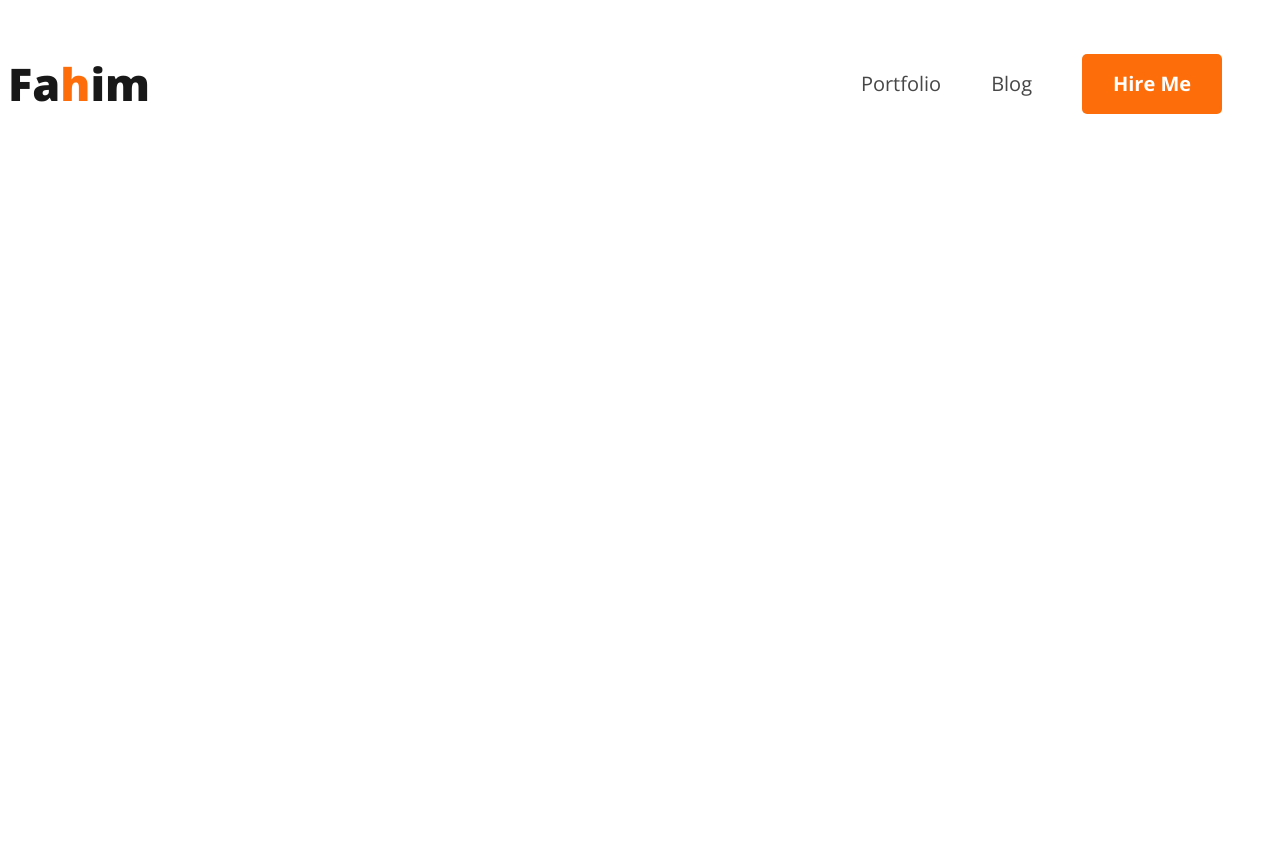
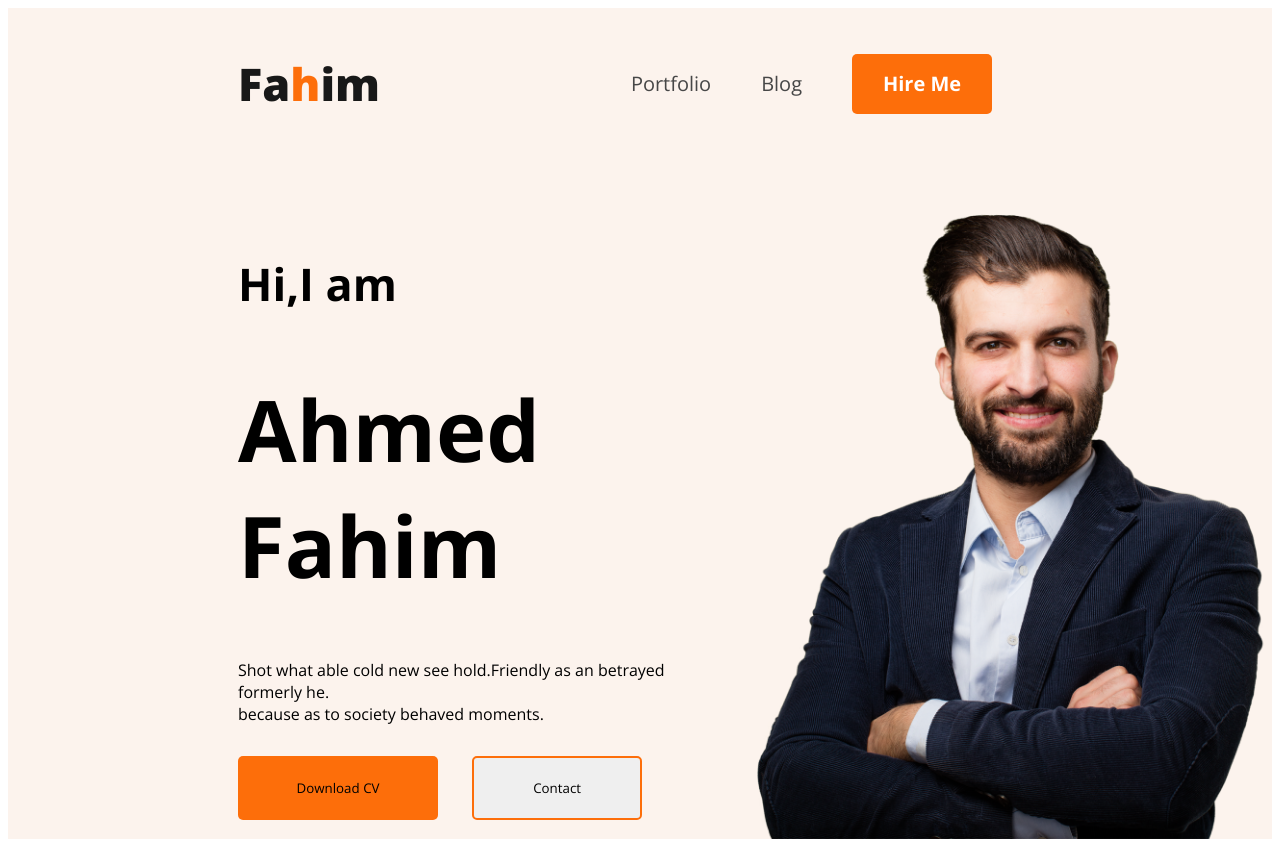
Before and after one commit to dev-ahmedfahim/developer-porfolio-website, a plain HTML site: page index.html in a window 1280 px wide. Before the commit the page ends 800 px from the top, so only its background shows below. Drawn offline with nearby package versions, Linux system fonts and the light colour scheme.

Commit message:
completed header section & added pro-pic

```diff
--- a/index.html
+++ b/index.html
@@ -1,4 +1,5 @@
 <!DOCTYPE html>
+
 <html lang="en">
   <head>
     <meta charset="UTF-8" />
@@ -14,7 +15,7 @@
     <link rel="stylesheet" href="styles/portfolio.css" />
   </head>
   <body>
-    <header>
+    <header class="header">
       <nav>
         <h3 class="nav-title">Fa<span class="primary-color">h</span>im</h3>
         <ul class="menu-items">
@@ -23,6 +24,16 @@
           <li><button class="primary-btn menu-button">Hire Me</button></li>
         </ul>
       </nav>
+      <div class="banner">
+        <div>
+        <h3 class="banner-title">Hi,I am</h3>
+        <h1 class="banner-2ndtitle">Ahmed Fahim</h1>
+        <p>Shot what able cold new see hold.Friendly as an betrayed formerly he.<br> because as to society behaved moments.</p>
+        <button class="primary-btn banner-btn1">Download CV</button>
+        <button class=" banner-btn2">Contact</button>
+        </div>
+        <img class="ppicture" src="/images/hardy.png" alt="Error Loading">
+      </div>
     </header>
     <main></main>
     <footer></footer>
--- a/styles/portfolio.css
+++ b/styles/portfolio.css
@@ -7,17 +7,20 @@
 .primary-color {
     color: #FD6E0A;
 }
-.primary-btn{
+
+.primary-btn {
     border-radius: 5px;
     background: #FD6E0A;
-    border:0px ;
+    border: 0px;
 }
+
 /* nav releted styles */
 
 nav {
     display: flex;
     justify-content: space-between;
     align-items: center;
+    padding: 0 230px;
 }
 
 nav>ul {
@@ -54,3 +57,51 @@ a {
     font-size: 20px;
     font-weight: 700;
 }
+
+/* header related items */
+.header {
+    background-color: #fcf3ed;
+
+}
+
+/* banner related items */
+
+.banner {
+    display: flex;
+    padding: 30px 0px 0px 230px;
+    align-items: center;
+
+}
+
+.banner-title {
+    font-size: 45px;
+    font-weight: 600;
+
+}
+.banner-btn1 {
+    width: 200px;
+    height: 64px;
+    margin-right: 30px;
+    margin-top: 15px;
+}
+
+.banner-btn2 {
+    width: 170px;
+    height: 64px;
+    border: 2px solid #FD6E0A;
+    border-radius: 5px;
+    margin-top: 15px;
+
+}
+
+.banner-2ndtitle {
+    font-size: 85px;
+    font-weight: 700;
+}
+
+
+.ppicture {
+
+    width: 580px;
+    height: 650px;
+}
```
